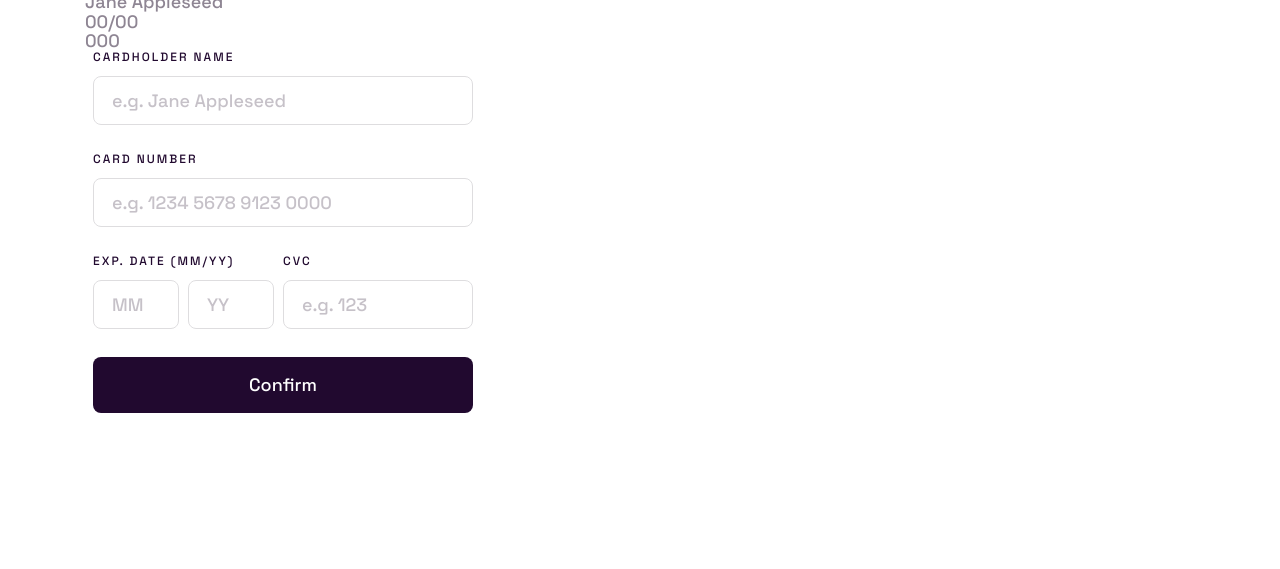
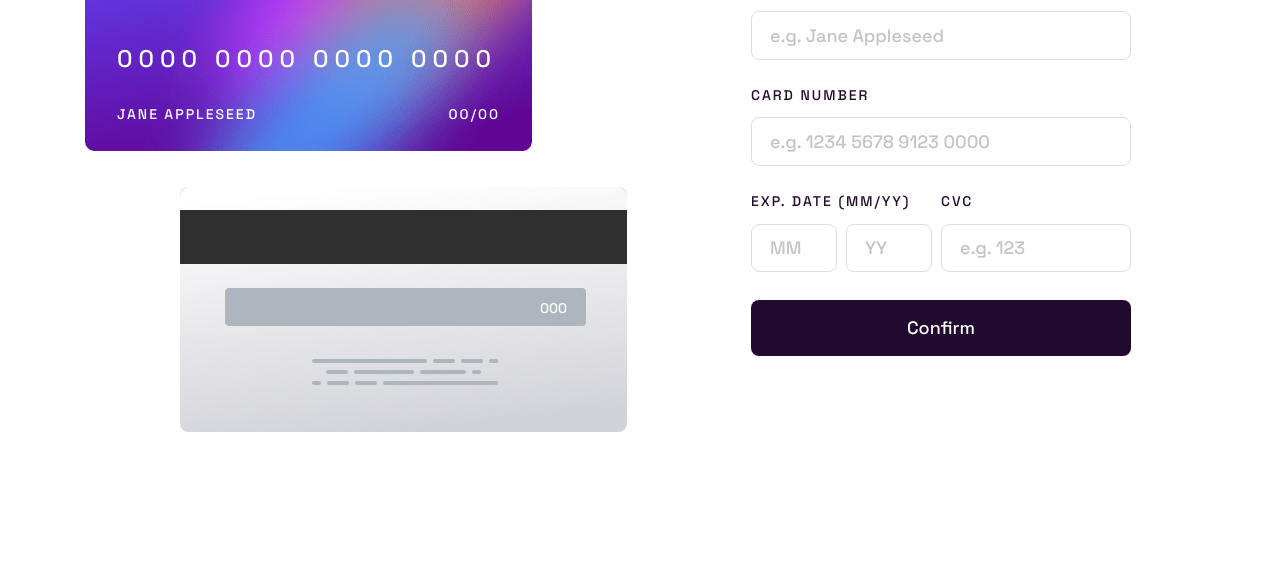
Before and after one commit to karolbanat/interactive-card-details-form, a website: page index.html in a window 1280 px wide. Shown: the part 231-800 px from the top of the page. Drawn offline with Linux system fonts and the light colour scheme.

Commit message:
Cards and positioning

```diff
--- a/index.html
+++ b/index.html
@@ -27,21 +27,21 @@
 
     <main>
         <div class="container">
-            <section class="card-detials">
+            <section class="card-details">
                 <h1 class="visually-hidden">Add your card details</h1>
 
                 <div class="card-container">
-                    <div class="card card--front">
+                    <div class="card card--front card-container__front">
                         <img src="./dist/images/card-logo.svg"
                              alt=""
                              class="card__logo">
                         <p class="card__card-number">0000 0000 0000 0000</p>
-                        <div class="card__footer">
+                        <div class="flex flex-space-between card__footer">
                             <p class="card__cardholder-name">Jane Appleseed</p>
                             <p class="card__expiration-date"><span>00</span>/<span>00</span></p>
                         </div>
                     </div>
-                    <div class="card card--back">
+                    <div class="card card--back card-container__back">
                         <p class="card__cvc-number">000</p>
                     </div>
                 </div>
--- a/src/sass/base/_base.scss
+++ b/src/sass/base/_base.scss
@@ -7,7 +7,8 @@ body {
 
 main {
 	min-height: 100vh;
-	place-content: center;
+	display: grid;
+	align-content: center;
 	padding-block: 3.2rem;
 }
 
--- a/src/sass/base/_root.scss
+++ b/src/sass/base/_root.scss
@@ -33,11 +33,11 @@
 	}
 
 	// font sizes exceptions
-	--fz-card-number: 1.6rem;
+	--fz-card-number: 1.8rem;
 	--fz-confirmation-text: 1.8rem;
 
 	@include mixins.mq(medium) {
-		--fz-card-number: 2.2rem;
+		--fz-card-number: 2.4rem;
 	}
 
 	// border radius
--- a/src/sass/base/_variables.scss
+++ b/src/sass/base/_variables.scss
@@ -23,14 +23,13 @@ $colors: (
 
 $font-sizes: (
 	small: (
-		100: 1rem,
 		200: 1.2rem,
 		400: 1.6rem,
 		500: 1.8rem,
 		700: 2.4rem,
 	),
 	medium: (
-		100: 1.2rem,
+		200: 1.4rem,
 		400: 1.8rem,
 	),
 );
--- /dev/null
+++ b/src/sass/components/_card-container.scss
@@ -0,0 +1,42 @@
+@use '../base/mixins';
+
+.card-container {
+	--max-width: 36rem;
+
+	display: grid;
+	width: min(100%, var(--max-width));
+
+	&__front {
+		grid-row: 1;
+		grid-column: 1;
+		margin-top: 9rem;
+	}
+
+	&__back {
+		grid-row: 1;
+		grid-column: 1;
+		justify-self: end;
+		z-index: -1;
+	}
+
+	@include mixins.mq(medium) {
+		--max-width: 54.2rem;
+
+		&__front {
+			margin-top: 14rem;
+		}
+	}
+
+	@include mixins.mq(large) {
+		gap: 3.6rem;
+
+		&__front {
+			grid-row: 1;
+			margin-top: 0;
+		}
+
+		&__back {
+			grid-row: 2;
+		}
+	}
+}
--- /dev/null
+++ b/src/sass/components/_card-details.scss
@@ -0,0 +1,13 @@
+@use '../base/mixins';
+
+.card-details {
+	display: flex;
+	flex-direction: column;
+	align-items: center;
+	gap: 4.8rem;
+
+	@include mixins.mq(large) {
+		flex-direction: row;
+		justify-content: space-between;
+	}
+}
--- /dev/null
+++ b/src/sass/components/_card.scss
@@ -0,0 +1,87 @@
+@use '../base/mixins';
+
+.card {
+	--width: 28.7rem;
+	--height: 15.8rem;
+
+	display: flex;
+	flex-direction: column;
+	width: var(--width);
+	height: var(--height);
+	color: var(--clr-neutral-100);
+	background-color: var(--clr-neutral-400);
+	border-radius: var(--borr-400);
+	line-height: 1;
+
+	&__logo {
+		--width: 5.6rem;
+		width: var(--width);
+	}
+
+	&__card-number {
+		margin-top: auto;
+		font-size: var(--fz-card-number);
+		letter-spacing: 2px;
+	}
+
+	&__footer {
+		--margin-top: 2rem;
+		margin-top: var(--margin-top);
+		font-size: var(--fz-200);
+		text-transform: uppercase;
+		letter-spacing: 2px;
+	}
+
+	&__cvc-number {
+		font-size: var(--fz-200);
+		text-align: right;
+	}
+
+	&--front {
+		--padding-block: 2rem;
+		--padding-inline: 2rem;
+		padding-block: var(--padding-block);
+		padding-inline: var(--padding-inline);
+		background-image: url('../images/bg-card-front.png');
+		background-repeat: no-repeat;
+		background-size: cover;
+	}
+
+	&--back {
+		--padding-block: 7.2rem;
+		--padding-inline: 3.6rem;
+		padding-block: var(--padding-block);
+		padding-inline: var(--padding-inline);
+		background-image: url('../images/bg-card-back.png');
+		background-repeat: no-repeat;
+		background-size: cover;
+	}
+
+	@include mixins.mq(medium) {
+		--width: 44.7rem;
+		--height: 24.5rem;
+
+		&__logo {
+			--width: auto;
+			align-self: flex-start;
+		}
+
+		&__card-number {
+			letter-spacing: 6px;
+		}
+
+		&__footer {
+			--margin-top: 3.6rem;
+		}
+
+		&--front {
+			--padding-block: 3rem;
+			--padding-inline: 3.2rem;
+		}
+
+		&--back {
+			--padding-block: 11.4rem;
+			--padding-inline: 6rem;
+		}
+	}
+}
--- a/src/sass/components/_confirmation.scss
+++ b/src/sass/components/_confirmation.scss
@@ -1,7 +1,10 @@
 .confirmation {
+	--max-width: 38rem;
+
 	display: flex;
 	flex-direction: column;
 	align-items: center;
+	width: min(100%, var(--max-width));
 
 	& > p {
 		font-size: var(--fz-confirmation-text);
--- a/src/sass/components/_details-form.scss
+++ b/src/sass/components/_details-form.scss
@@ -2,12 +2,10 @@
 
 .details-form {
 	--gap: 2.4rem;
-	--max-width: 38rem;
 
 	display: flex;
 	flex-direction: column;
 	gap: var(--gap);
-	width: min(100%, var(--max-width));
 
 	@include mixins.mq(medium) {
 		--gap: 2.8rem;
--- a/src/sass/components/_details.scss
+++ b/src/sass/components/_details.scss
@@ -1,4 +1,8 @@
+@use '../base/mixins';
+
 .details {
+	--max-width: 38rem;
+	/* card flip animation controls */
 	--front-angle: 0deg;
 	--back-angle: 180deg;
 	--front-opacity: 1;
@@ -8,7 +12,8 @@
 
 	position: relative;
 	perspective: 1000px;
-	padding-inline: 0.8rem;
+	margin-inline: 0.8rem;
+	width: min(100%, var(--max-width));
 
 	&__side {
 		opacity: var(--opacity, 1);
@@ -40,4 +45,8 @@
 		--z-index-front: -1;
 		--z-index-back: 0;
 	}
+
+	@include mixins.mq(large) {
+		margin-inline: 6.4rem;
+	}
 }
--- a/src/sass/layout/_flex.scss
+++ b/src/sass/layout/_flex.scss
@@ -1,6 +1,12 @@
 .flex {
 	display: flex;
 	gap: var(--flex-spacer, 0.5em);
+}
+
+.flex-space-between {
+	display: flex;
+	justify-content: space-between;
+	align-items: center;
 }
 
 .flex-double-column {
--- a/src/sass/main.scss
+++ b/src/sass/main.scss
@@ -6,6 +6,9 @@
 @use './layout/flex';
 
 @use './components/button';
+@use './components/card-details';
+@use './components/card-container';
+@use './components/card';
 @use './components/details';
 @use './components/details-form';
 @use './components/confirmation';
```
Also changed, not shown: dist/css/main.min.css.
